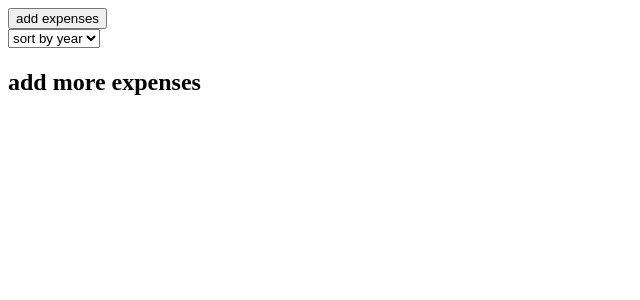
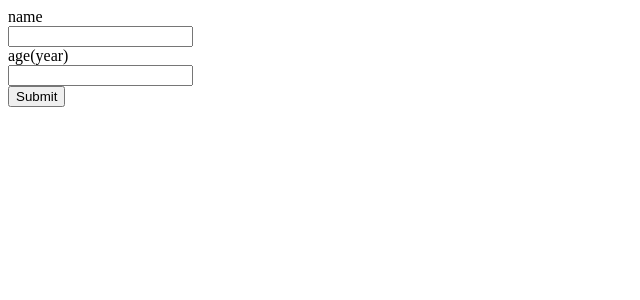
Before and after one commit to arifahd92/sharpener_react, a React (Create React App) app: page / in a window 1280 px wide. Shown: the top 300 px of the page, without its empty margins (0-640 px from the left). Built offline with nearby package versions, Linux system fonts and the light colour scheme.

Commit message:
first project

```diff
--- a/src/App.js
+++ b/src/App.js
@@ -4,11 +4,12 @@ import ExpenseItem from "./ExpenseItem";
 import Wrapper from "./components/Wrapper";
 import ExpenseForm from "./components/ExpenseForm";
 import Expense from "./Expense/Expense";
+import Form from "./firstProject/Form";
 
 export default function App() {
   return (
     <div>
-      <Expense />
+      <Form />
     </div>
   );
 }
--- /dev/null
+++ b/src/firstProject/Form.js
@@ -0,0 +1,60 @@
+import React, { useState } from "react";
+
+export default function Form() {
+  const [array, setarray] = useState([]);
+  const [input, setInput] = useState({
+    name: "",
+    age: "",
+  });
+  const changeHandeler = (e) => {
+    setInput({ ...input, [e.target.name]: e.target.value });
+  };
+  const submitHandeler = (e) => {
+    e.preventDefault();
+    if (input.name && input.age && input.age > 0) {
+      setarray([...array, input]);
+      setInput({
+        name: "",
+        age: "",
+      });
+    } else if (e.name.trim().length === 0) {
+      window.alert("input valid name");
+    } else {
+      window.alert("input valid age");
+    }
+  };
+  return (
+    <div>
+      <form action="" onSubmit={(e) => submitHandeler(e)}>
+        <label htmlFor="">name</label>
+        <br />
+        <input
+          value={input.name}
+          type="text"
+          name="name"
+          id=""
+          onChange={(e) => changeHandeler(e)}
+        />
+        <br />
+        <label htmlFor="">age(year)</label>
+        <br />
+        <input
+          value={input.age}
+          type="number"
+          name="age"
+          id=""
+          onChange={(e) => changeHandeler(e)}
+        />
+        <br />
+        <input type="submit" name="" id="" />
+      </form>
+      {array.map((item) => {
+        return (
+          <>
+            <h1>{`${item.name}  ${item.age} years`}</h1>
+          </>
+        );
+      })}
+    </div>
+  );
+}
```
